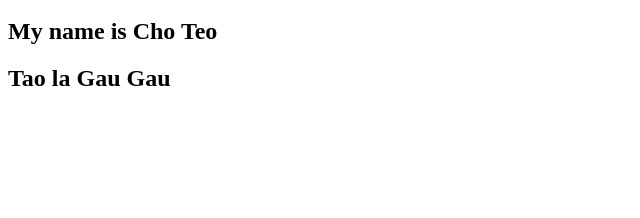
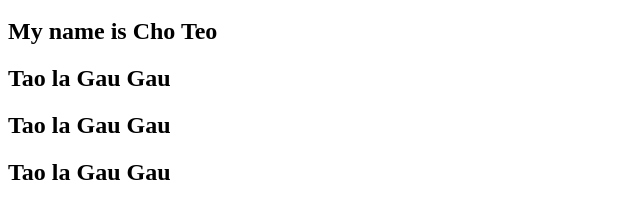
Before and after one commit to AmbroseNTK/DemoGit, a plain HTML site: page index.html in a window 1280 px wide. Shown: the part 48-266 px from the top of the page, without its empty margins (0-640 px from the left). Drawn offline with Linux system fonts and the light colour scheme.

Commit message:
More Gau Gau

```diff
--- a/index.html
+++ b/index.html
@@ -7,4 +7,6 @@
     <h1>Hello World</h1>
     <h2>My name is Cho Teo</h2>
     <h2>Tao la Gau Gau</h2>
+    <h2>Tao la Gau Gau</h2>
+    <h2>Tao la Gau Gau</h2>
 </body>
```
